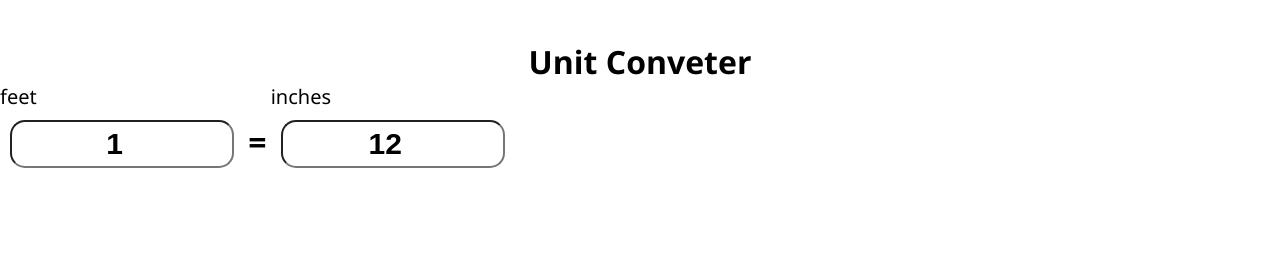
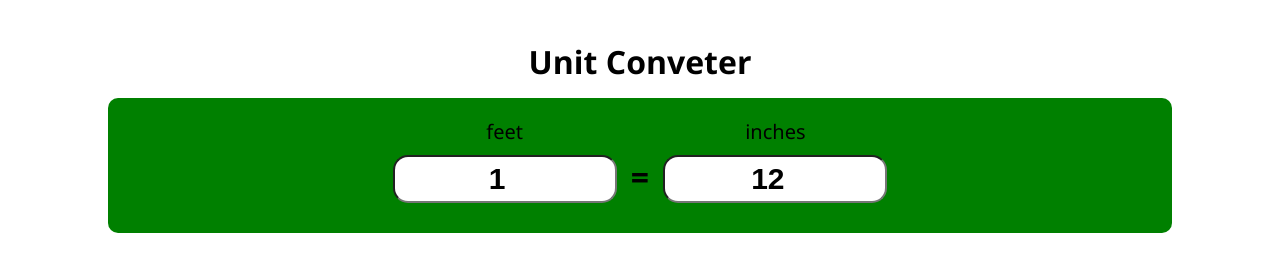
Before and after one commit to Anish06-bot/Unit-conveter, a plain HTML site: page project1 unit conveter/index.html in a window 1280 px wide. Drawn offline with Linux system fonts and the light colour scheme.

Commit message:
Update index.html

```diff
--- a/project1 unit conveter/index.html
+++ b/project1 unit conveter/index.html
@@ -7,6 +7,16 @@
     <title>UNIT CONVETER</title>
     <link rel="stylesheet" href="style.css">
 </head>
+<style>
+    #container{
+    margin: 15px auto 0 auto;
+    width: 80%;
+    text-align: center;
+    background-color: green;
+    border-radius: 10px;
+    padding: 20px;
+}
+</style>
 <body>
     <h1 id="heading">Unit Conveter</h1>
     <div id="container">
```
